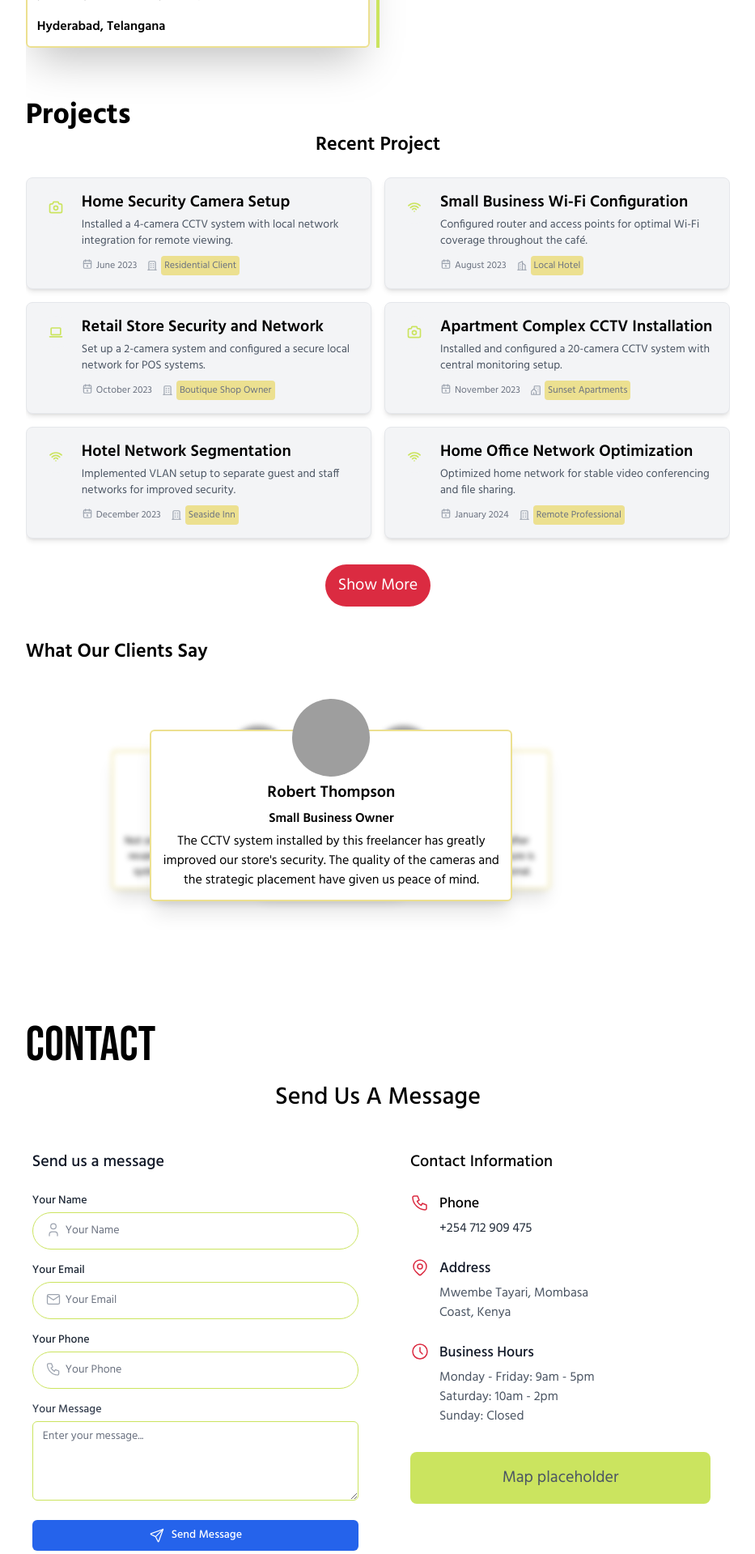
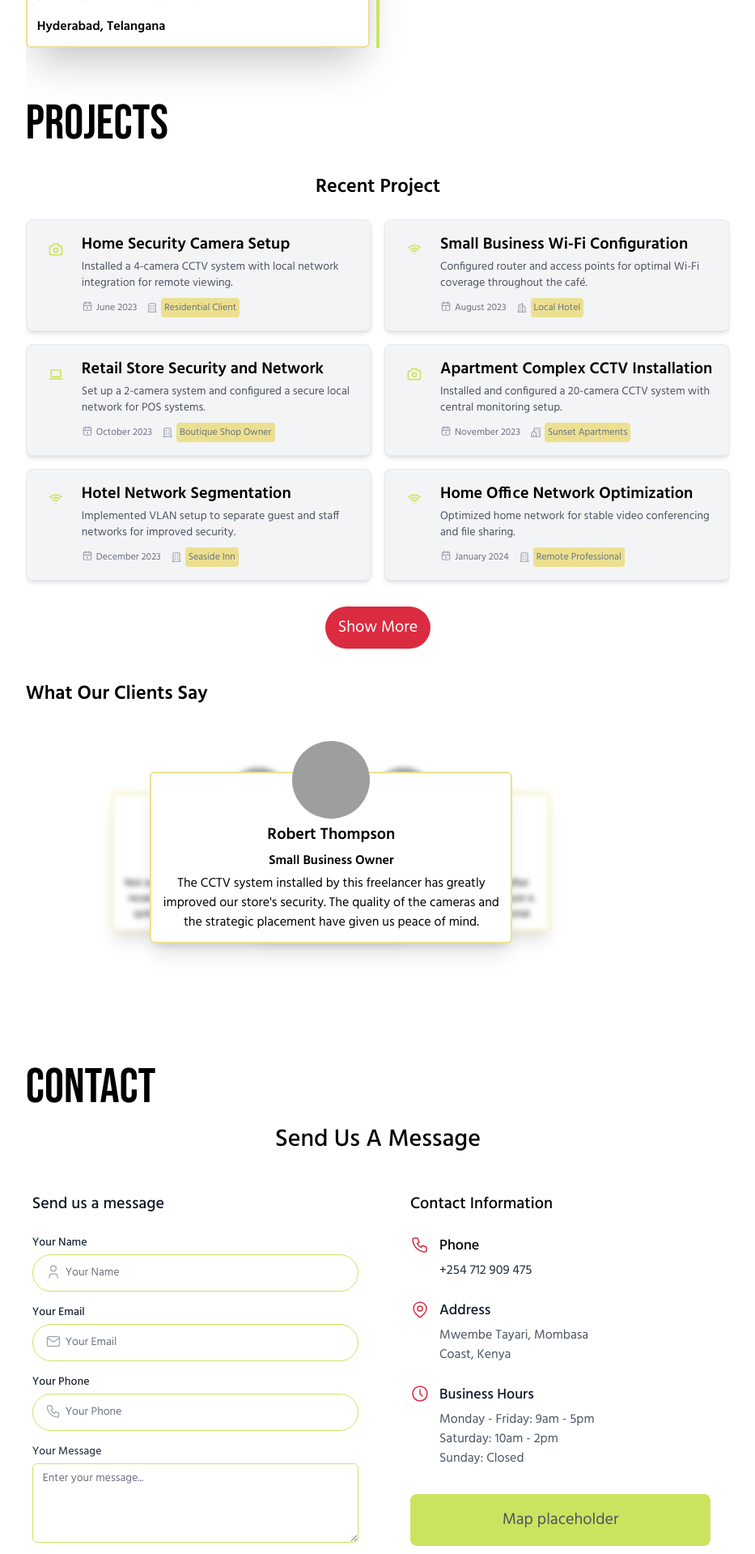
Before and after one commit to cmotanya/my-portfolio, a Next.js app: page / in a window 1280 px wide. Shown: the part 3040-4959 px from the top of the page at 81% size, without its empty margins (173-1106 px from the left). Built offline with nearby package versions, Linux system fonts and the light colour scheme; grey boxes are pictures that could not be loaded.

Commit message:
reduced mt- for button and padding for send button

```diff
--- a/app/components/contact/contact-form.tsx
+++ b/app/components/contact/contact-form.tsx
@@ -144,11 +144,11 @@ function ContactPage({ accessKey }: { accessKey: string }) {
                   )}
                 </div>
 
-                <div className="mt-6">
+                <div className="mt-3">
                   <button
                     type="submit"
                     disabled={isSubmitting}
-                    className="flex w-full items-center justify-center rounded-md border border-transparent bg-blue-600 px-4 py-2 text-sm font-medium text-white shadow-sm hover:bg-blue-700 focus:outline-none focus:ring-2 focus:ring-blue-500 focus:ring-offset-2 disabled:cursor-not-allowed disabled:bg-blue-400"
+                    className="flex ml-auto w-full items-center justify-center rounded-full border border-transparent bg-blue-600 px-4 py-3 text-sm font-medium text-white shadow-sm hover:bg-blue-700 focus:outline-none focus:ring-2 focus:ring-blue-500 focus:ring-offset-2 disabled:cursor-not-allowed disabled:bg-blue-400 md:w-fit"
                   >
                     {isSubmitting ? (
                       <svg
--- a/app/projects.tsx
+++ b/app/projects.tsx
@@ -1,7 +1,14 @@
 import React from "react";
 import Testimonials from "./components/testimonials";
+import { Bebas_Neue } from "next/font/google";
 import ProjectShowcase from "./components/about/project-showcase";
 import { InView } from "./components/in-view";
+import { cn } from "./utils/cn";
+
+const neue = Bebas_Neue({
+  subsets: ["latin"],
+  weight: ["400"],
+});
 
 const Projects = () => {
   return (
@@ -24,7 +31,7 @@ const Projects = () => {
         transition={{ duration: 0.3, ease: "easeInOut" }}
         viewOptions={{ margin: "0px 0px -350px 0px" }}
       >
-        <h1 className="text-4xl">Projects</h1>
+        <h1 className={cn("text-6xl uppercase mb-8", neue.className)}>Projects</h1>
 
         <ProjectShowcase />
 
```
